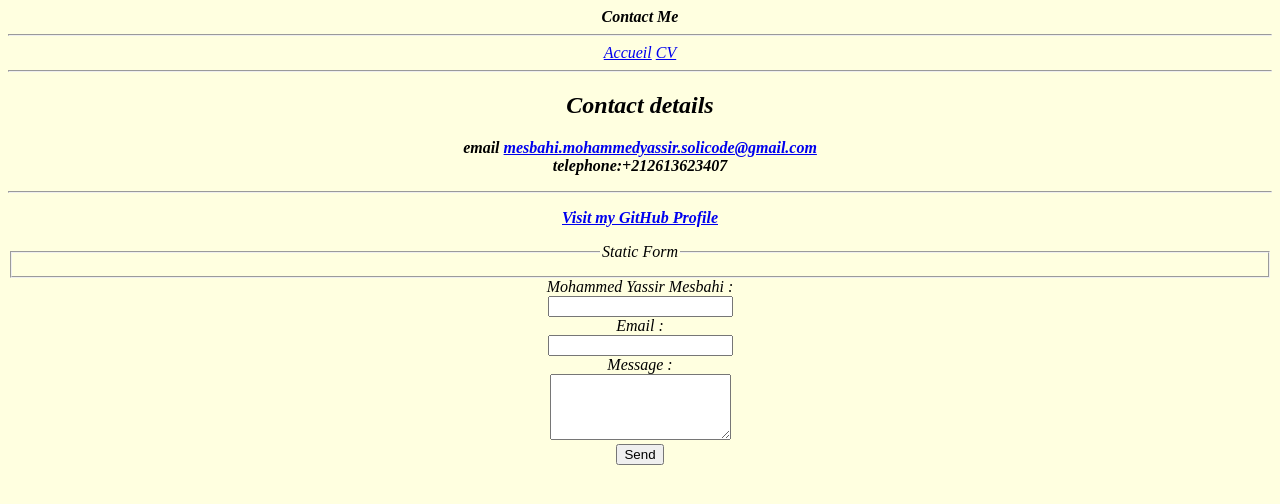
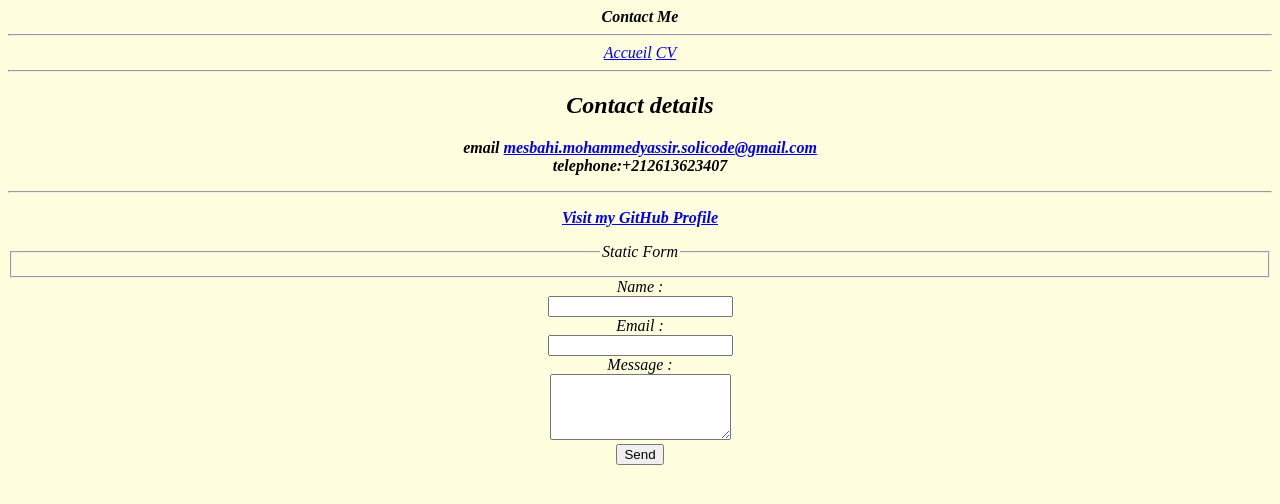
Before and after one commit to mesbahimohammedyassirsolicode-star/HTML-fondamentaux, a plain HTML site: page Projet/contact.html in a window 1280 px wide. Drawn offline with Linux system fonts and the light colour scheme.

Commit message:
update the name

```diff
--- a/Projet/contact.html
+++ b/Projet/contact.html
@@ -48,8 +48,8 @@ Contact Me
     <fieldset>
 <legend>Static Form</legend>
  </fieldset>
-<label for="nom">Mohammed Yassir Mesbahi :</label><br>
-<input type="text" id="nom" name="nom" required><br>
+<label for="name">Name :</label><br>
+<input type="text" id="name" name="name" required><br>
 <label for="email">Email :</label><br>
  <input type="email" id="email" name="email" required><br>
  <label for="message">Message :</label><br>
```
